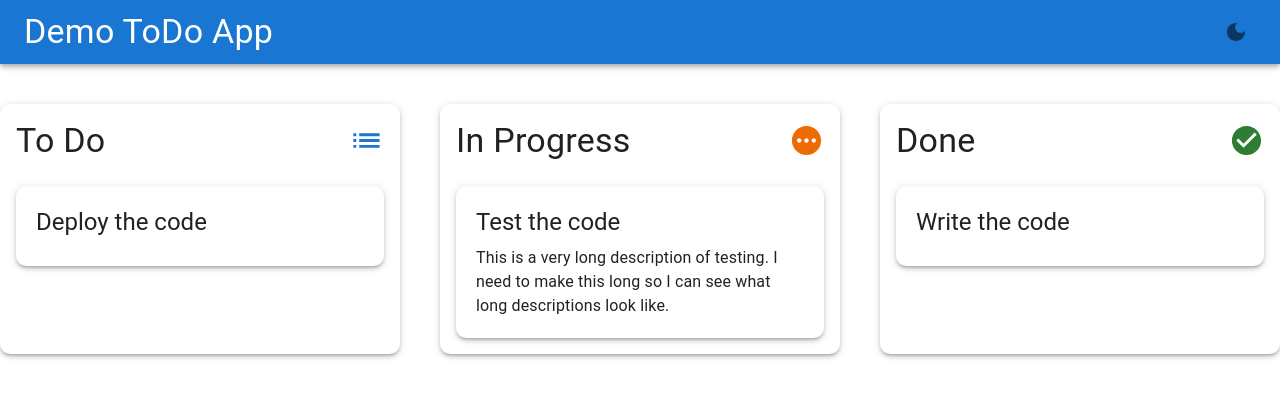
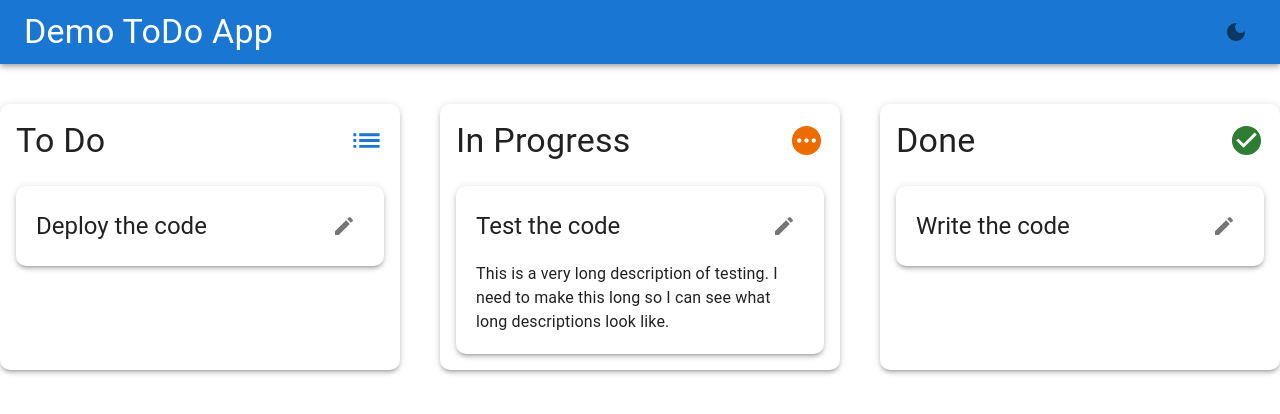
Before and after one commit to DalySoftware/ToDoDemo, a React (Vite) app in the folder frontend/: page / in a window 1280 px wide. Shown: the top 414 px of the page. Built offline with nearby package versions, Linux system fonts and the light colour scheme.

Commit message:
Edit task UI

```diff
--- a/frontend/src/components/StatusColumn.tsx
+++ b/frontend/src/components/StatusColumn.tsx
@@ -1,23 +1,11 @@
 import Card from "@mui/material/Card/Card";
 import Typography from "@mui/material/Typography/Typography";
-import { Task, TaskStatus, useGetTasksByStatus } from "../api/tasks";
+import { TaskStatus, useGetTasksByStatus } from "../api/tasks";
 import Stack from "@mui/material/Stack/Stack";
 import { StatusIcon } from "./StatusChip";
 import { Suspense } from "react";
 import CircularProgress from "@mui/material/CircularProgress/CircularProgress";
-
-const TaskCard = ({ task }: { task: Task }) => (
-  <Card>
-    <Stack spacing={1} alignItems="stretch">
-      <Typography variant="h5" component="h3">
-        {task.title}
-      </Typography>
-      <Typography variant="body1" sx={{ textWrap: "pretty" }}>
-        {task.description}
-      </Typography>
-    </Stack>
-  </Card>
-);
+import { TaskCard } from "./TaskCard";
 
 const Tasks = ({ status }: { status: TaskStatus }) => {
   const { data: tasks } = useGetTasksByStatus(status);
@@ -32,14 +20,10 @@ const StatusColumn = ({ status }: { status: TaskStatus }) => {
         alignItems: "stretch",
         flexDirection: "column",
         padding: 2,
+        gap: 3,
       }}
     >
-      <Stack spacing={3}>
-        <Stack
-          direction="row"
-          alignItems="center"
-          justifyContent="space-between"
-        >
+      <Stack direction="row" alignItems="center" justifyContent="space-between">
         <Typography component="h2" variant="h4" align="center">
           {status}
         </Typography>
@@ -48,7 +32,6 @@ const StatusColumn = ({ status }: { status: TaskStatus }) => {
       <Suspense fallback={<CircularProgress sx={{ alignSelf: "center" }} />}>
         <Tasks status={status} />
       </Suspense>
-      </Stack>
     </Card>
   );
 };
--- /dev/null
+++ b/frontend/src/components/TaskCard.tsx
@@ -0,0 +1,85 @@
+import Stack from "@mui/material/Stack/Stack";
+import { Task, useUpsertTask } from "../api/tasks";
+import Card from "@mui/material/Card/Card";
+import Typography from "@mui/material/Typography/Typography";
+import IconButton from "@mui/material/IconButton/IconButton";
+import EditIcon from "@mui/icons-material/Edit";
+import DoneIcon from "@mui/icons-material/Done";
+import ClearIcon from "@mui/icons-material/Clear";
+import { useState } from "react";
+
+const TaskCard = ({ task }: { task: Task }) => {
+  const [isEditing, setIsEditing] = useState(false);
+  const [localTaskState, setLocalTaskState] = useState(task);
+  const { mutate } = useUpsertTask();
+
+  const onSave = () => {
+    mutate(localTaskState);
+    return setIsEditing(false);
+  };
+  const onCancel = () => {
+    setLocalTaskState(task);
+    return setIsEditing(false);
+  };
+
+  return (
+    <Card>
+      <Stack spacing={2} alignItems="stretch">
+        <Stack
+          direction="row"
+          alignItems="center"
+          justifyContent="space-between"
+        >
+          <Typography
+            variant="h5"
+            component="h3"
+            contentEditable={isEditing}
+            suppressContentEditableWarning
+            onBlur={(e) =>
+              setLocalTaskState({
+                ...localTaskState,
+                title: e.currentTarget.innerText,
+              })
+            }
+          >
+            {localTaskState.title}
+          </Typography>
+          {isEditing ? (
+            <Stack direction="row">
+              <IconButton onClick={onSave}>
+                <DoneIcon color="success" />
+              </IconButton>
+              <IconButton onClick={onCancel}>
+                <ClearIcon color="error" />
+              </IconButton>
+            </Stack>
+          ) : (
+            <IconButton
+              onClick={() => setIsEditing(true)}
+              aria-label="Edit Task"
+            >
+              <EditIcon />
+            </IconButton>
+          )}
+        </Stack>
+        {localTaskState.description && (
+          <Typography
+            variant="body1"
+            contentEditable={isEditing}
+            suppressContentEditableWarning
+            onBlur={(e) =>
+              setLocalTaskState({
+                ...localTaskState,
+                description: e.currentTarget.innerText,
+              })
+            }
+          >
+            {localTaskState.description}
+          </Typography>
+        )}
+      </Stack>
+    </Card>
+  );
+};
+
+export { TaskCard };
```
Lines whose indentation alone changed are shown as unchanged.
